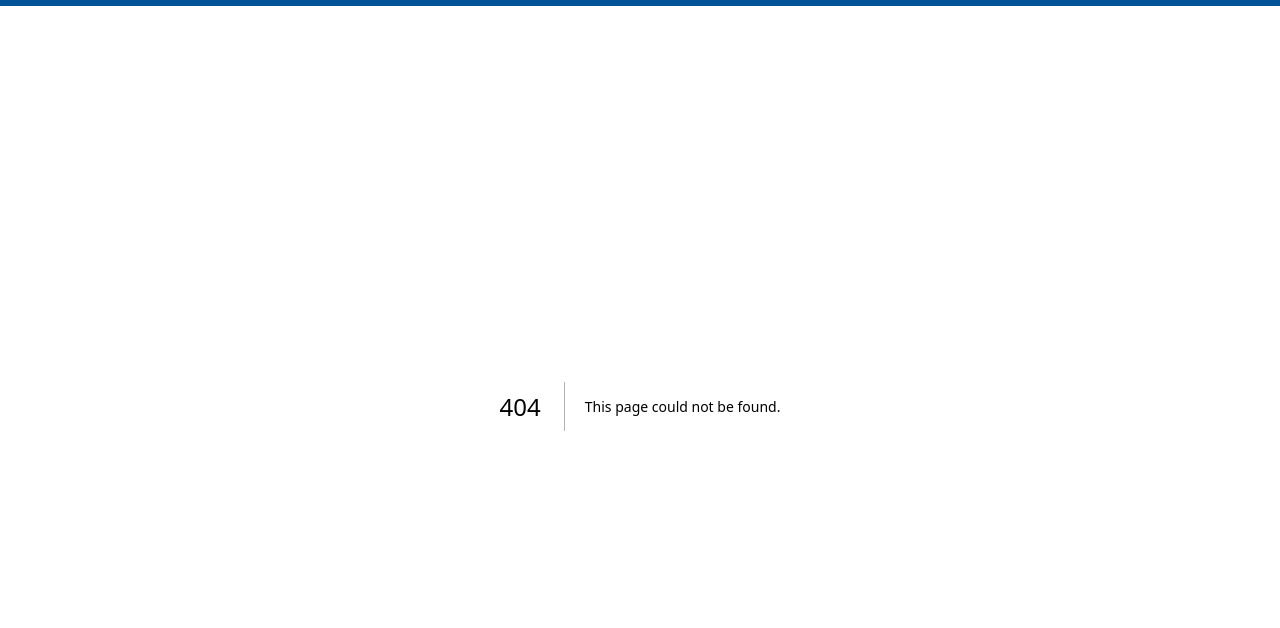
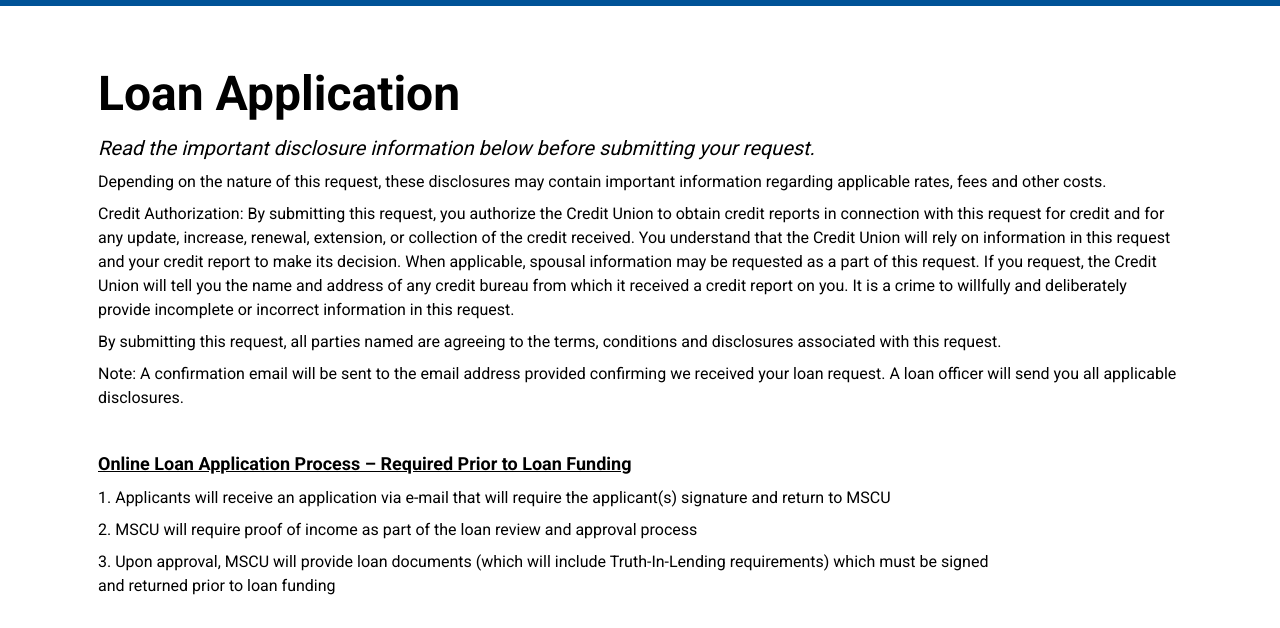
Before and after one commit to Dillonzellis/muts, a Next.js app: page /loan-application in a window 1280 px wide. Before the commit this address had no page. Shown: the part 321-949 px from the top of the page. Built offline with nearby package versions, Linux system fonts and the light colour scheme.

Commit message:
loan app page

```diff
--- /dev/null
+++ b/app/(pages)/(aux-pages)/loan-application/page.tsx
@@ -0,0 +1,79 @@
+import SectionContent from "@/app/components/inner-pages/SectionContent";
+import Container from "@/app/layouts/Container";
+import PageHeader from "@/app/components/inner-pages/PageHeader";
+import ModalButton from "@/app/components/ModalBtn";
+
+const list = [
+  {
+    content:
+      "Applicants will receive an application via e-mail that will require the applicant(s) signature and return to MSCU",
+  },
+  {
+    content:
+      "MSCU will require proof of income as part of the loan review and approval process",
+  },
+  {
+    content:
+      "Upon approval, MSCU will provide loan documents (which will include Truth-In-Lending requirements) which must be signed and returned prior to loan funding",
+  },
+];
+
+const LoanApplication = () => {
+  return (
+    <SectionContent sectionName="loan-application">
+      <Container>
+        <PageHeader title="Loan Application" />
+        <div className="tw-text-xl md:tw-text-xl tw-italic tw-pb-2 tw-text-black">
+          Read the important disclosure information below before submitting your
+          request.
+        </div>
+        <div className="tw-space-y-2">
+          <div>
+            Depending on the nature of this request, these disclosures may
+            contain important information regarding applicable rates, fees and
+            other costs.
+          </div>
+          <div>
+            Credit Authorization: By submitting this request, you authorize the
+            Credit Union to obtain credit reports in connection with this
+            request for credit and for any update, increase, renewal, extension,
+            or collection of the credit received. You understand that the Credit
+            Union will rely on information in this request and your credit
+            report to make its decision. When applicable, spousal information
+            may be requested as a part of this request. If you request, the
+            Credit Union will tell you the name and address of any credit bureau
+            from which it received a credit report on you. It is a crime to
+            willfully and deliberately provide incomplete or incorrect
+            information in this request.
+          </div>
+          <div>
+            By submitting this request, all parties named are agreeing to the
+            terms, conditions and disclosures associated with this request.
+          </div>
+          <div>
+            Note: A confirmation email will be sent to the email address
+            provided confirming we received your loan request. A loan officer
+            will send you all applicable disclosures.
+          </div>
+          <div className="tw-underline tw-text-lg tw-font-semibold tw-pt-8">
+            Online Loan Application Process – Required Prior to Loan Funding
+          </div>
+          <ol className="tw-list-decimal tw-max-w-[100ch] tw-space-y-2 tw-pb-8 tw-list-inside">
+            {list.map((li, idx) => (
+              <li key={idx} className="">
+                {li.content}
+              </li>
+            ))}
+          </ol>
+        </div>
+        <div className="tw-flex tw-flex-col md:tw-flex-row">
+          <ModalButton href="https://eteller.mutualsavingscu.org/Centryx/servlet/com.sos.webteller.onlineforms.AcctPassApp?SOSSessionID=!_v2eA2bkolTUOY72+Dhjvp2aXUwnzT7De9WDetnMkHnlRQ1Hrf1PLjoW5DE4GnRi2YB1nNy+GGS4t5ClSzfu38Paxkq2xLAA1aQd7MIF651eeiaYE61wbdiGe2v_!&Type=!_v2ehkaFRWm8NRQo/b18/jx3Nxf/njM+7QjuNiv0nSL9AuZArFyTxEgd6LFCdAWAimZdtf28pWmde2v_!">
+            Click Here to Apply
+          </ModalButton>
+        </div>
+      </Container>
+    </SectionContent>
+  );
+};
+
+export default LoanApplication;
```
